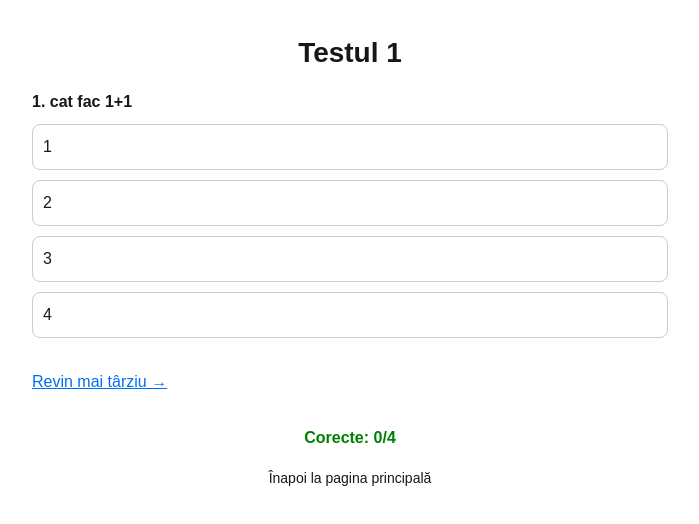
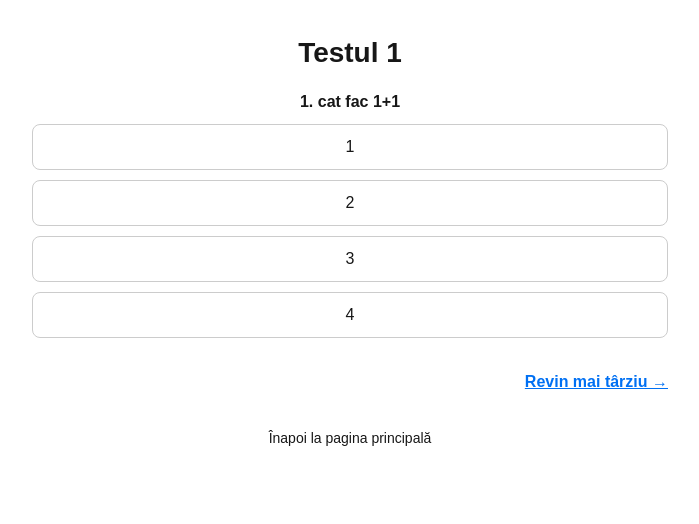
Before and after one commit to ionutbarlaboi/test, a Next.js app: page /test1 in a window 1280 px wide. Shown: the top 524 px of the page, without its empty margins (290-989 px from the left). Built offline with nearby package versions, Linux system fonts and the light colour scheme.

Commit message:
Update page.js

```diff
--- a/app/test1/page.js
+++ b/app/test1/page.js
@@ -1,28 +1,14 @@
 "use client";
-
 import { useEffect, useState } from "react";
 import Link from "next/link";
+import questions from "../../public/testul1.json";
 
-export default function TestPage() {
-  const [questions, setQuestions] = useState([]);
+export default function Test1Page() {
   const [current, setCurrent] = useState(0);
+  const [answered, setAnswered] = useState({});
   const [selected, setSelected] = useState(null);
-  const [answered, setAnswered] = useState({});
   const [showExplanation, setShowExplanation] = useState(false);
   const [finished, setFinished] = useState(false);
-
-  useEffect(() => {
-    const loadTest = async () => {
-      const res = await fetch("/testul1.json");
-      const data = await res.json();
-      setQuestions(data);
-    };
-    loadTest();
-  }, []);
-
-  if (!questions.length) {
-    return <p style={{ textAlign: "center", marginTop: "2rem" }}>Se încarcă testul...</p>;
-  }
 
   const currentQuestion = questions[current];
   const isAnswered = answered[current] !== undefined;
@@ -30,12 +16,10 @@ export default function TestPage() {
 
   const handleAnswer = (index) => {
     if (isAnswered) return;
-    const isCorrect = index === currentQuestion.correct;
     setAnswered({ ...answered, [current]: index });
     setSelected(index);
     setShowExplanation(true);
   };
-
   const handleRevin = () => {
     let next = current + 1;
     while (next < questions.length && answered[next] !== undefined) {
@@ -48,9 +32,9 @@ export default function TestPage() {
     }
   };
 
-
-  const scorCorect = Object.entries(answered).filter(([idx, val]) =>
-    questions[parseInt(idx)].correct === val).length;
+  const scorCorect = Object.entries(answered).filter(
+    ([idx, val]) => questions[parseInt(idx)].correct === val
+  ).length;
 
   if (finished) {
     return (
@@ -60,11 +44,11 @@ export default function TestPage() {
         </h2>
 
         <div style={{ marginTop: "2rem" }}>
-          <button onClick={() => location.reload()} style={{ marginRight: "1rem", textDecoration: "underline" }}>
+          <button onClick={() => location.reload()} style={{ marginRight: "1rem", textDecoration: "underline", color: "#0070f3" }}>
             Reia testul
           </button>
           <Link href="/alege-test">
-            <button style={{ textDecoration: "underline" }}>Alege un alt test</button>
+            <button style={{ textDecoration: "underline", color: "#0070f3" }}>Alege un alt test</button>
           </Link>
         </div>
 
@@ -74,8 +58,8 @@ export default function TestPage() {
           </Link>
         </div>
 
-        <p style={{ fontWeight: "bold", marginTop: "3rem" }}>Iată cum ai răspuns:</p>
-        <div style={{ textAlign: "left", margin: "auto", maxWidth: "600px" }}>
+        <p style={{ fontWeight: "bold", fontSize: "18px", marginTop: "2rem" }}>Iată cum ai răspuns:</p>
+        <div style={{ textAlign: "left", margin: "auto", maxWidth: "700px" }}>
           {questions.map((q, i) => {
             const userAnswer = answered[i];
             return (
@@ -103,13 +87,10 @@ export default function TestPage() {
       <h2 style={{ textAlign: "center", fontSize: "28px", fontWeight: "bold", marginBottom: "1rem" }}>
         Testul 1
       </h2>
-      <p style={{ fontWeight: "bold" }}>
+
+      <p style={{ textAlign: "center", fontWeight: "bold" }}>
         {current + 1}. {currentQuestion.text}
       </p>
-
-      {currentQuestion.image && (
-        <img src={currentQuestion.image} alt="Întrebare" style={{ maxWidth: "100%", margin: "1rem 0" }} />
-      )}
 
       {currentQuestion.options.map((opt, i) => (
         <button
@@ -118,9 +99,8 @@ export default function TestPage() {
           style={{
             display: "block",
             width: "100%",
-            textAlign: "left",
+            margin: "10px 0",
             padding: "10px",
-            margin: "10px 0",
             borderRadius: "8px",
             border: "1px solid #ccc",
             backgroundColor:
@@ -130,7 +110,8 @@ export default function TestPage() {
                 ? "#d1e7dd"
                 : selected === i
                 ? "#f8d7da"
-                : "#fff"
+                : "#fff",
+            textAlign: "center",
           }}
         >
           {opt}
@@ -143,33 +124,32 @@ export default function TestPage() {
             {selected === currentQuestion.correct ? "Răspuns corect" : "Răspuns greșit"}
           </p>
           <p style={{ color: "#000" }}>{currentQuestion.explanation}</p>
-          {currentQuestion.explanationImage && (
-            <img src={currentQuestion.explanationImage} alt="Explicație" style={{ maxWidth: "100%", marginTop: "1rem" }} />
-          )}
         </div>
       )}
-
-      <div style={{ display: "flex", justifyContent: "space-between", marginTop: "2rem" }}>
+      <div style={{ marginTop: "2rem", textAlign: "right" }}>
         {!isAnswered && (
           <button
             onClick={handleRevin}
             style={{
-              color: "#0070f3",
-              textDecoration: "underline",
               background: "none",
               border: "none",
-              cursor: "pointer"
+              color: "#0070f3",
+              cursor: "pointer",
+              textDecoration: "underline",
+              fontWeight: "bold"
             }}
           >
             Revin mai târziu →
           </button>
         )}
 
-        {isAnswered && (
+        {isAnswered && !allAnswered && (
           <button
-            onClick={allAnswered ? () => setFinished(true) : () => {
+            onClick={() => {
               let next = current + 1;
-              while (next < questions.length && answered[next] !== undefined) next++;
+              while (next < questions.length && answered[next] !== undefined) {
+                next++;
+              }
               if (next < questions.length) {
                 setCurrent(next);
                 setSelected(null);
@@ -179,24 +159,36 @@ export default function TestPage() {
               }
             }}
             style={{
-              color: "#0070f3",
-              textDecoration: "underline",
               background: "none",
               border: "none",
+              color: "#0070f3",
               cursor: "pointer",
-              marginLeft: "auto"
+              textDecoration: "underline",
+              fontWeight: "bold"
             }}
           >
-            {allAnswered ? "Vezi rezultatul" : "Întrebarea următoare →"}
+            Întrebarea următoare →
+          </button>
+        )}
+
+        {isAnswered && allAnswered && current === questions.length - 1 && (
+          <button
+            onClick={() => setFinished(true)}
+            style={{
+              background: "none",
+              border: "none",
+              color: "#0070f3",
+              cursor: "pointer",
+              textDecoration: "underline",
+              fontWeight: "bold"
+            }}
+          >
+            Vezi rezultatul →
           </button>
         )}
       </div>
 
-      <p style={{ textAlign: "center", marginTop: "2rem", color: "green", fontWeight: "bold" }}>
-        Corecte: {scorCorect}/{questions.length}
-      </p>
-
-      <div style={{ textAlign: "center", marginTop: "1rem" }}>
+      <div style={{ marginTop: "2rem", textAlign: "center" }}>
         <Link href="/">
           <button style={{ fontSize: "14px" }}>Înapoi la pagina principală</button>
         </Link>
```
